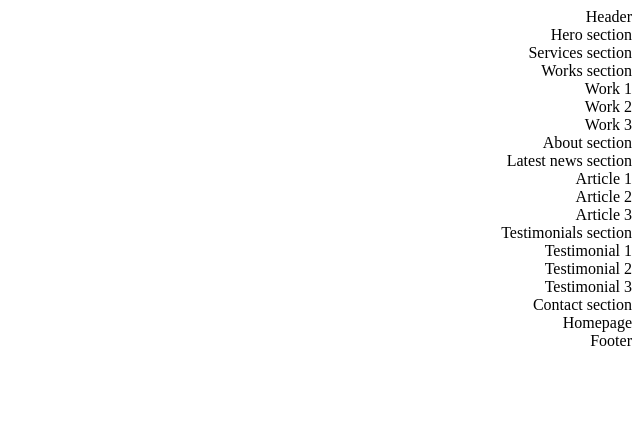
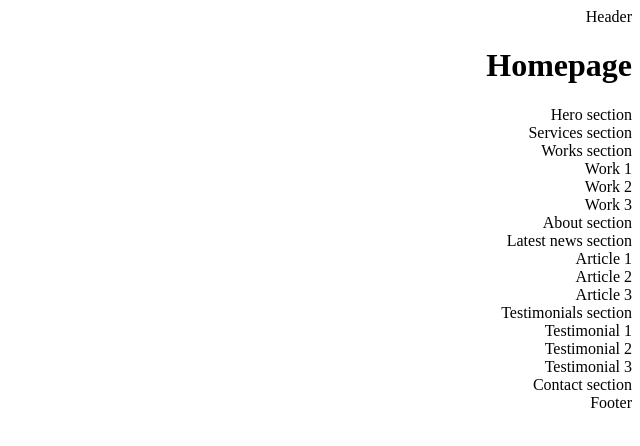
Before and after one commit to Gomez5sh/holbertonschool-web_front_end, a plain HTML site: page 0x00-html_advanced/8-index.html in a window 1280 px wide. Shown: the whole page, without its empty margins (640-1280 px from the left). Drawn offline with Linux system fonts and the light colour scheme.

Commit message:
[ADD]: 8-index.html

```diff
--- a/0x00-html_advanced/8-index.html
+++ b/0x00-html_advanced/8-index.html
@@ -25,7 +25,8 @@
     <body>
         <header>Header</header>
         <main>
-            <section>Hero section</section>
+            <h1>Homepage</h1>
+                <section>Hero section</section>
             <section>Services section</section>
             <section>
                 Works section
@@ -47,7 +48,6 @@
                 <article>Testimonial 3</article>
             </section>
             <section>Contact section</section>
-            <heading>Homepage</heading>
         </main>
         <footer>Footer</footer>
     </body>
```
